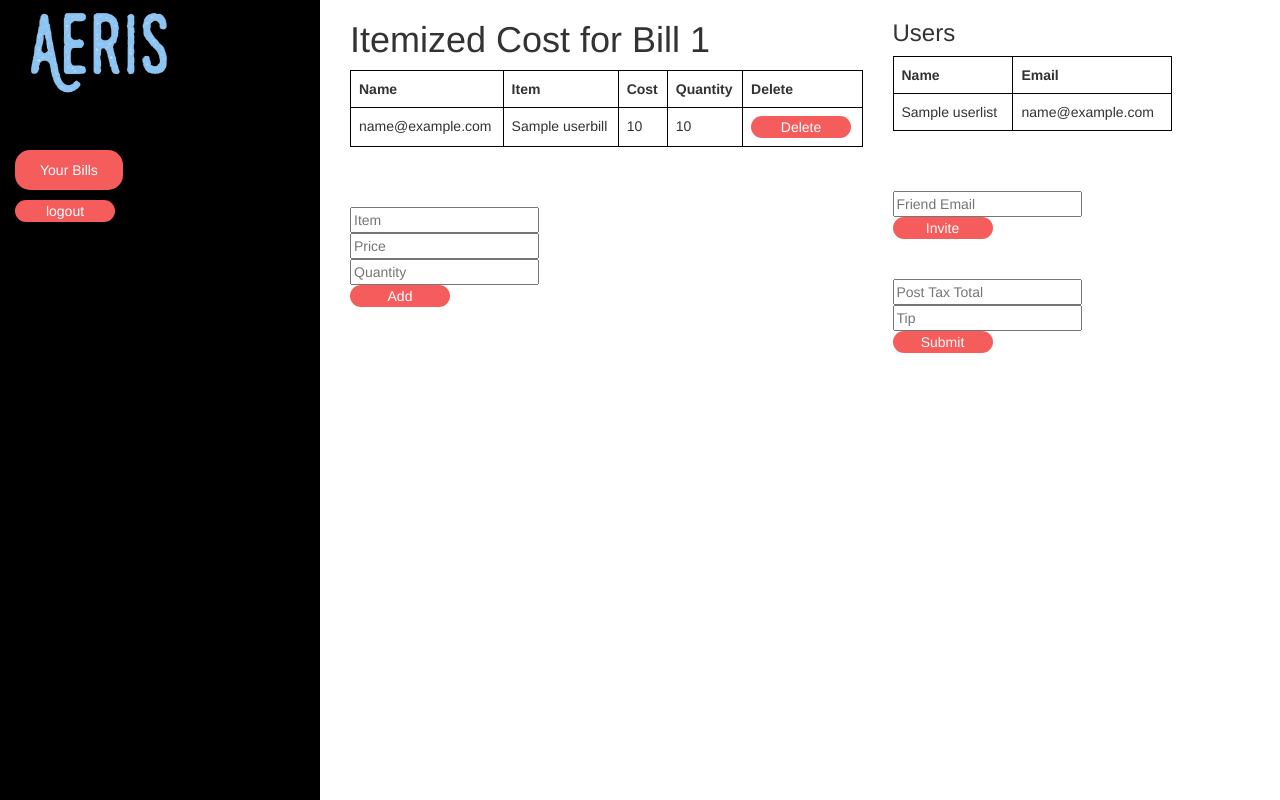
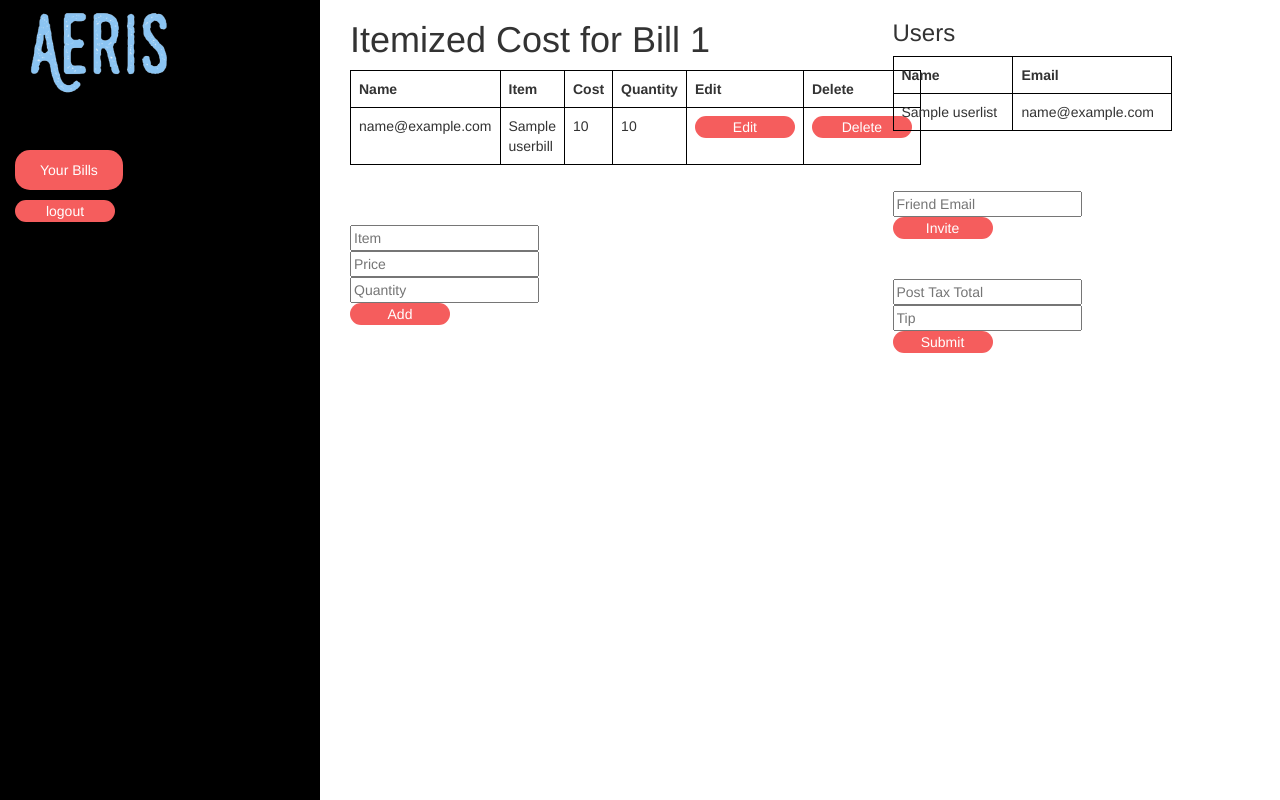
Before and after one commit to emeng13/ase, a Python web app: template templates/display_bill.html in a window 1280 px wide. Run offline with Jinja, Linux system fonts and the light colour scheme; the template is opened without the code that fills it: most values are stand-ins (such as "Sample title", 1, 10 or a date in 2020).

Commit message:
updated frontend

```diff
--- a/templates/bill.html
+++ b/templates/bill.html
@@ -48,6 +48,7 @@
 						<tr>
 							<th>Bill ID</th>
 							<th>Email</th>
+							<th>Amount Owed</th>
 							<th> </th>
 						</tr>
 					</thead>
@@ -57,6 +58,7 @@
 					    <tr>
 					        <td>{{n.BillID}}</td>
 					        <td>{{n.Email}}</td>
+					        <td>{{n.amtOwed}}
 					        <td>
 					        	<form action="/display_bill" method="POST">
 					        		<input type="hidden" name="billId" value={{n.BillID}}>
--- a/templates/display_bill.html
+++ b/templates/display_bill.html
@@ -47,6 +47,7 @@
 					               <th>Item</th>
 					               <th>Cost</th>
 					               <th>Quantity</th>
+					               <th>Edit</th>
 					               <th>Delete</th>
 					            </tr>
 					         </thead>
@@ -54,10 +55,18 @@
 					         <tbody>
 					            {% for n in Userbill %}
 					               <tr>
-					               		<td>{{ n.Email }}</td>
+					               	  <td>{{ n.Email }}</td>
 					                  <td>{{ n.ItemName }}</td>
 					                  <td>{{ n.Price }}</td>
 					                  <td>{{ n.Quantity }}</td>
+					                  <td>
+					                  	<form action="/edit_item" method="post">
+					                  	<input type="hidden" name="ItemName" value={{n.ItemName}}>
+					                  	<input type="hidden" name="Quantity" value={{n.Quantity}}>
+					                  	<input type="hidden" name="Price" value={{n.Value}}>
+					                  	<input type="submit" name="button" value="Edit">
+					                  	</form>
+					                  </td>
 					                  <td>
 						        		<form action="/remove_item" method="post">
 						        		<input type="hidden" name="ItemName" value={{n.ItemName}}>
```
